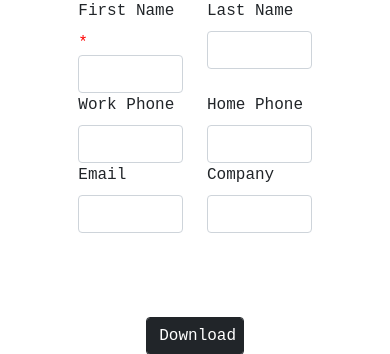
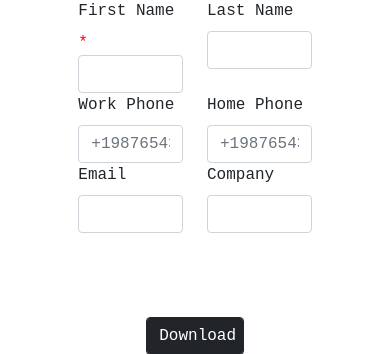
Before and after one commit to atharva-bhagwat/qrcontact, a Flask app: page / in a window 390 px wide. Shown: the part 347-701 px from the top of the page. Run offline with Flask 2, Linux system fonts and the light colour scheme.

Commit message:
Add placeholder for phone numbers

```diff
--- a/templates/index.html
+++ b/templates/index.html
@@ -32,13 +32,13 @@
                     <div class="col">
                         <div class="mx-auto">
                             <label for="work_phone" class="form-label">Work Phone</label>
-                            <input type="tel" pattern="\+[0-9]{1,3}[0-9]{10}" class="form-control" name="work_phone" id="work_phone">
+                            <input type="tel" pattern="\+[0-9]{1,3}[0-9]{10}" class="form-control" name="work_phone" id="work_phone" placeholder="+19876543210">
                         </div>
                     </div>
                     <div class="col">
                         <div class="mx-auto">
                             <label for="home_phone" class="form-label">Home Phone</label>
-                            <input type="tel" pattern="\+[0-9]{1,3}[0-9]{10}" class="form-control" name="home_phone" id="home_phone">
+                            <input type="tel" pattern="\+[0-9]{1,3}[0-9]{10}" class="form-control" name="home_phone" id="home_phone" placeholder="+19876543210">
                         </div>
                     </div>
                 </div>
```
